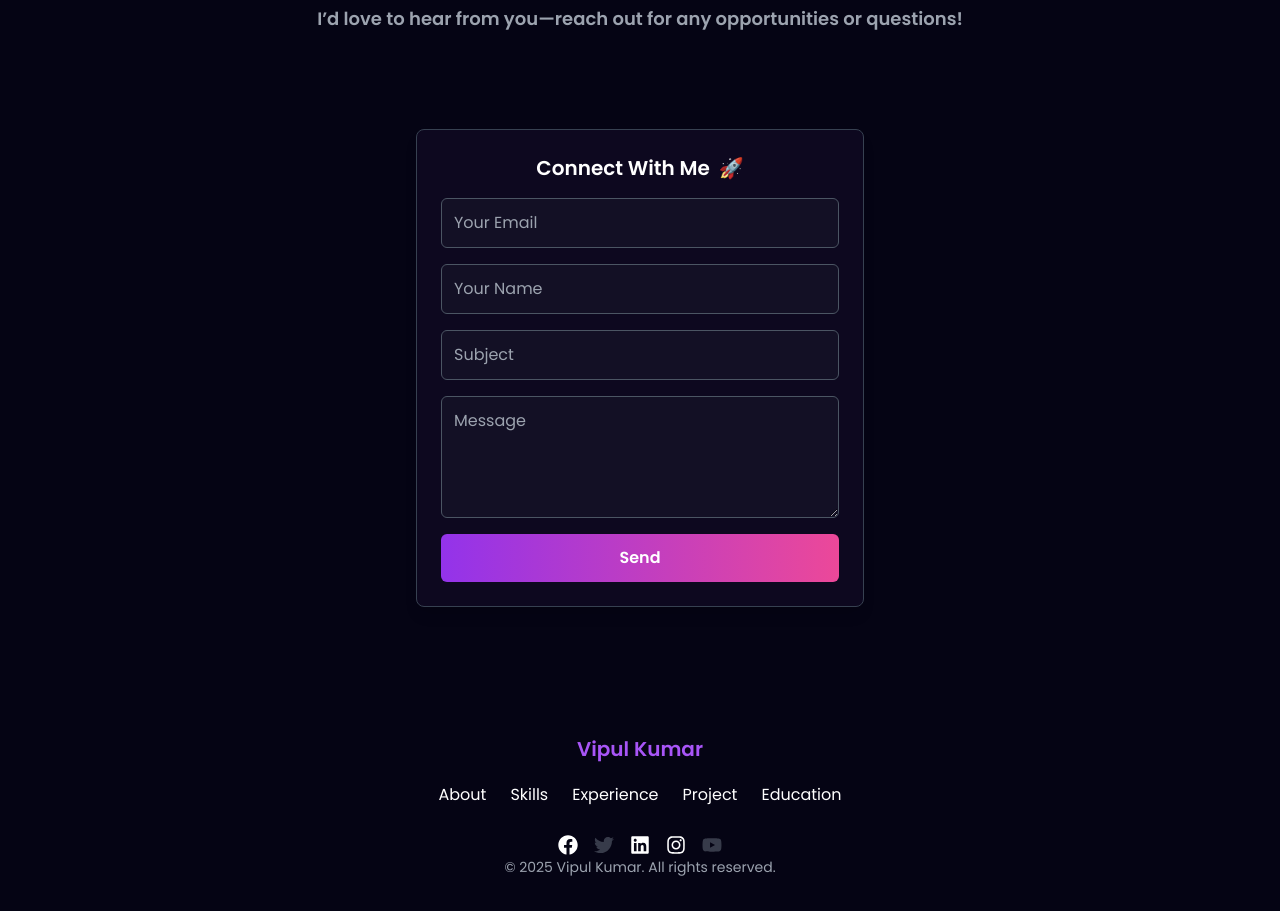
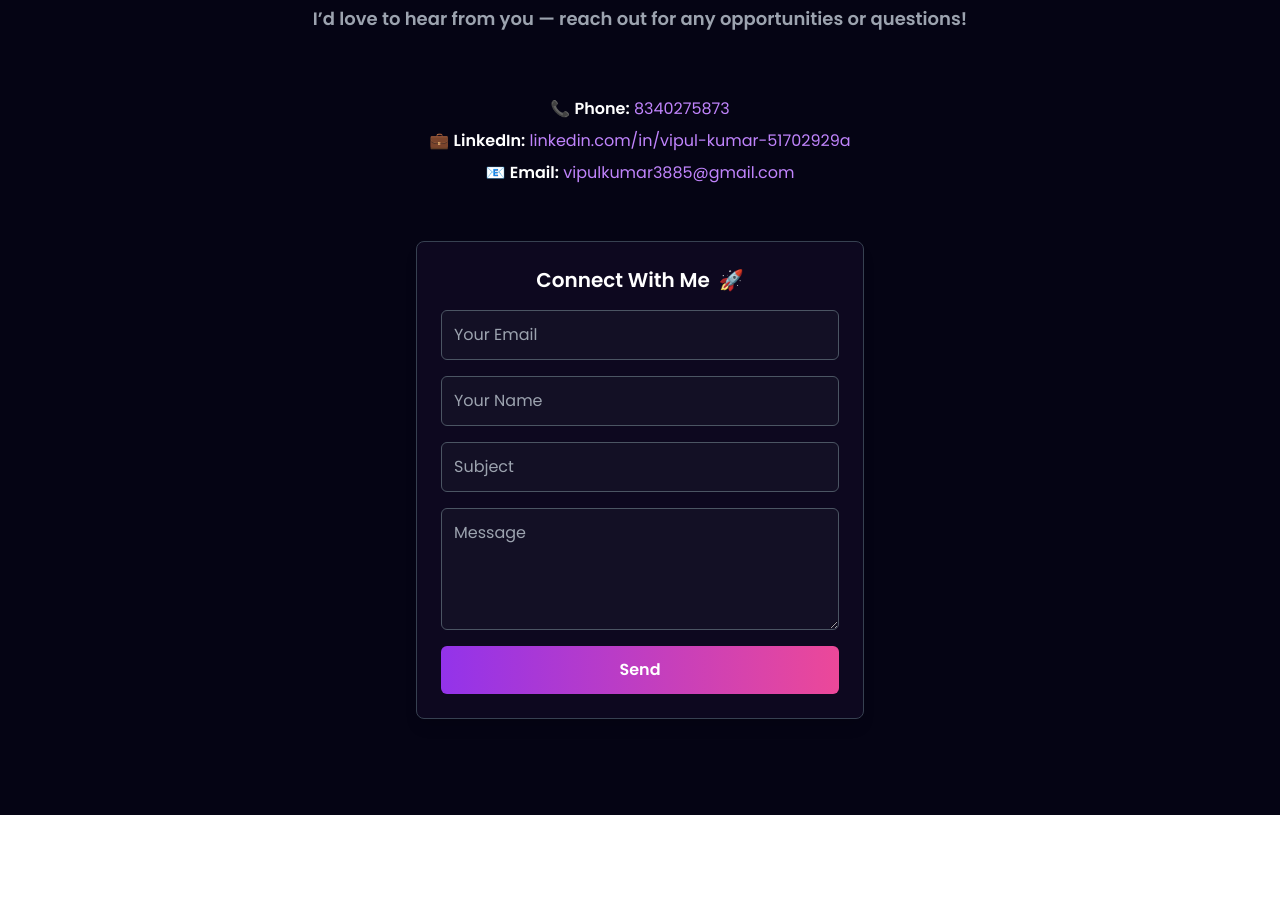
Before and after one commit to Vipul-kumar2002/portfolio, a React (Vite) app: page / in a window 1280 px wide. Shown: the part 5600-6511 px from the top of the page. After the commit the page ends 6415 px from the top, so only its background shows below. Built offline with nearby package versions, Linux system fonts and the light colour scheme.

Commit message:
Removed Contact section from deployment

```diff
--- a/src/App.jsx
+++ b/src/App.jsx
@@ -3,7 +3,7 @@
 import About from "./components/About/About";
 import Skills from "./components/Skills/Skills";
 import Project from "./components/Project/Project";
-import Contact from "./components/Contact/Contact";
+
 import Footer from "./components/Footer/Footer";
 import Experiance from "./components/Experiance/Experiance";
 import Eductaion from "./components/Eductaion/Eductaion";
@@ -31,7 +31,7 @@
           <Experiance />
           <Project />
           <Eductaion />
-          <Contact />
+
           <Footer />
         </div>
       </div>
--- a/src/components/Footer/Footer.jsx
+++ b/src/components/Footer/Footer.jsx
@@ -1,98 +1,140 @@
-import React from "react";
-import {
-  FaFacebook,
-  FaTwitter,
-  FaLinkedin,
-  FaInstagram,
-  FaYoutube,
-} from "react-icons/fa";
+import React, { useRef, useState } from "react";
+import emailjs from "@emailjs/browser";
+import { ToastContainer, toast } from "react-toastify";
+import "react-toastify/dist/ReactToastify.css";
 
-const Footer = () => {
-  const handleScroll = (sectionId) => {
-    const section = document.getElementById(sectionId);
-    if (section) {
-      section.scrollIntoView({ behavior: "smooth" });
-    }
+const Contact = () => {
+  const form = useRef();
+  const [isSent, setIsSent] = useState(false);
+
+  const sendEmail = (e) => {
+    e.preventDefault();
+
+    emailjs
+      .sendForm(
+        "service_4nt7lk9", // ✅ Your EmailJS service ID
+        "template_gllh3qt", // ✅ Your template ID
+        form.current,
+        "UCAgThnArYKm4bxjr" // ✅ Your public key
+      )
+      .then(
+        () => {
+          setIsSent(true);
+          form.current.reset();
+          toast.success("Message sent successfully! ✅", {
+            position: "top-right",
+            autoClose: 3000,
+            theme: "dark",
+          });
+        },
+        (error) => {
+          console.error("EmailJS Error:", error);
+          toast.error("Failed to send message. Please try again.", {
+            position: "top-right",
+            autoClose: 3000,
+            theme: "dark",
+          });
+        }
+      );
   };
 
-  const socialItems = [
-    {
-      icon: <FaFacebook />,
-      link: "https://www.facebook.com/share/19Wr8LrPDR/",
-    },
-    {
-      icon: <FaTwitter />,
-      link: "", // No link, show as disabled
-    },
-    {
-      icon: <FaLinkedin />,
-      link: "https://www.linkedin.com/in/vipul-kumar-51702929a",
-    },
-    {
-      icon: <FaInstagram />,
-      link: "https://www.instagram.com/_the__jearsey__no__13",
-    },
-    {
-      icon: <FaYoutube />,
-      link: "", // No link, show as disabled
-    },
-  ];
+  return (
+    <section
+      id="contact"
+      className="flex flex-col items-center justify-center py-24 px-[12vw] md:px-[7vw] lg:px-[20vw]"
+    >
+      <ToastContainer />
 
-  return (
-    <footer className="text-white py-8 px-[12vw] md:px-[7vw] lg:px-[20vw]">
-      <div className="container mx-auto text-center">
-        <h2 className="text-xl font-semibold text-purple-500">Vipul Kumar</h2>
+      {/* Title Section */}
+      <div className="text-center mb-16">
+        <h2 className="text-4xl font-bold text-white">CONTACT</h2>
+        <div className="w-32 h-1 bg-purple-500 mx-auto mt-4"></div>
+        <p className="text-gray-400 mt-4 text-lg font-semibold">
+          I’d love to hear from you — reach out for any opportunities or
+          questions!
+        </p>
+      </div>
 
-        {/* Navigation links */}
-        <nav className="flex flex-wrap justify-center space-x-4 sm:space-x-6 mt-4">
-          {[
-            { name: "About", id: "about" },
-            { name: "Skills", id: "skills" },
-            { name: "Experience", id: "experience" },
-            { name: "Project", id: "projects" },
-            { name: "Education", id: "education" },
-          ].map((item, index) => (
-            <button
-              key={index}
-              onClick={() => handleScroll(item.id)}
-              className="hover:text-purple-500 text-sm sm:text-base my-1"
-            >
-              {item.name}
-            </button>
-          ))}
-        </nav>
+      {/* Contact Info Section */}
+      <div className="text-white text-center mb-10 space-y-2">
+        <p>
+          📞 <span className="font-semibold">Phone:</span>{" "}
+          <a href="tel:8340275873" className="text-purple-400 hover:underline">
+            8340275873
+          </a>
+        </p>
+        <p>
+          💼 <span className="font-semibold">LinkedIn:</span>{" "}
+          <a
+            href="https://www.linkedin.com/in/vipul-kumar-51702929a"
+            target="_blank"
+            rel="noopener noreferrer"
+            className="text-purple-400 hover:underline"
+          >
+            linkedin.com/in/vipul-kumar-51702929a
+          </a>
+        </p>
+        <p>
+          📧 <span className="font-semibold">Email:</span>{" "}
+          <a
+            href="mailto:vipulkumar3885@gmail.com"
+            className="text-purple-400 hover:underline"
+          >
+            vipulkumar3885@gmail.com
+          </a>
+        </p>
+      </div>
 
-        {/* Social Media Icons */}
-        <div className="flex flex-wrap justify-center space-x-4 mt-6">
-          {socialItems.map((item, index) =>
-            item.link ? (
-              <a
-                key={index}
-                href={item.link}
-                target="_blank"
-                rel="noopener noreferrer"
-                className="text-xl hover:text-purple-500 transition-transform transform hover:scale-110"
-              >
-                {item.icon}
-              </a>
-            ) : (
-              <span
-                key={index}
-                className="text-xl text-gray-500 cursor-not-allowed opacity-50"
-                title="Link not available"
-              >
-                {item.icon}
-              </span>
-            )
-          )}
-        </div>
-        {/* Copyright text */}
-        <a className="text-sm text-gray-400 mt-6">
-          © 2025 Vipul Kumar. All rights reserved.
-        </a>
+      {/* Contact Form Section */}
+      <div className="mt-4 w-full max-w-md bg-[#0d081f] p-6 rounded-lg shadow-lg border border-gray-700">
+        <h3 className="text-xl font-semibold text-white text-center">
+          Connect With Me <span className="ml-1">🚀</span>
+        </h3>
+
+        <form
+          ref={form}
+          onSubmit={sendEmail}
+          className="mt-4 flex flex-col space-y-4"
+        >
+          <input
+            type="email"
+            name="user_email"
+            placeholder="Your Email"
+            required
+            className="w-full p-3 rounded-md bg-[#131025] text-white border border-gray-600 focus:outline-none focus:border-purple-500"
+          />
+          <input
+            type="text"
+            name="user_name"
+            placeholder="Your Name"
+            required
+            className="w-full p-3 rounded-md bg-[#131025] text-white border border-gray-600 focus:outline-none focus:border-purple-500"
+          />
+          <input
+            type="text"
+            name="subject"
+            placeholder="Subject"
+            required
+            className="w-full p-3 rounded-md bg-[#131025] text-white border border-gray-600 focus:outline-none focus:border-purple-500"
+          />
+          <textarea
+            name="message"
+            placeholder="Message"
+            rows="4"
+            required
+            className="w-full p-3 rounded-md bg-[#131025] text-white border border-gray-600 focus:outline-none focus:border-purple-500"
+          />
+
+          <button
+            type="submit"
+            className="w-full bg-gradient-to-r from-purple-600 to-pink-500 py-3 text-white font-semibold rounded-md hover:opacity-90 transition"
+          >
+            Send
+          </button>
+        </form>
       </div>
-    </footer>
+    </section>
   );
 };
 
-export default Footer;
+export default Contact;
```
